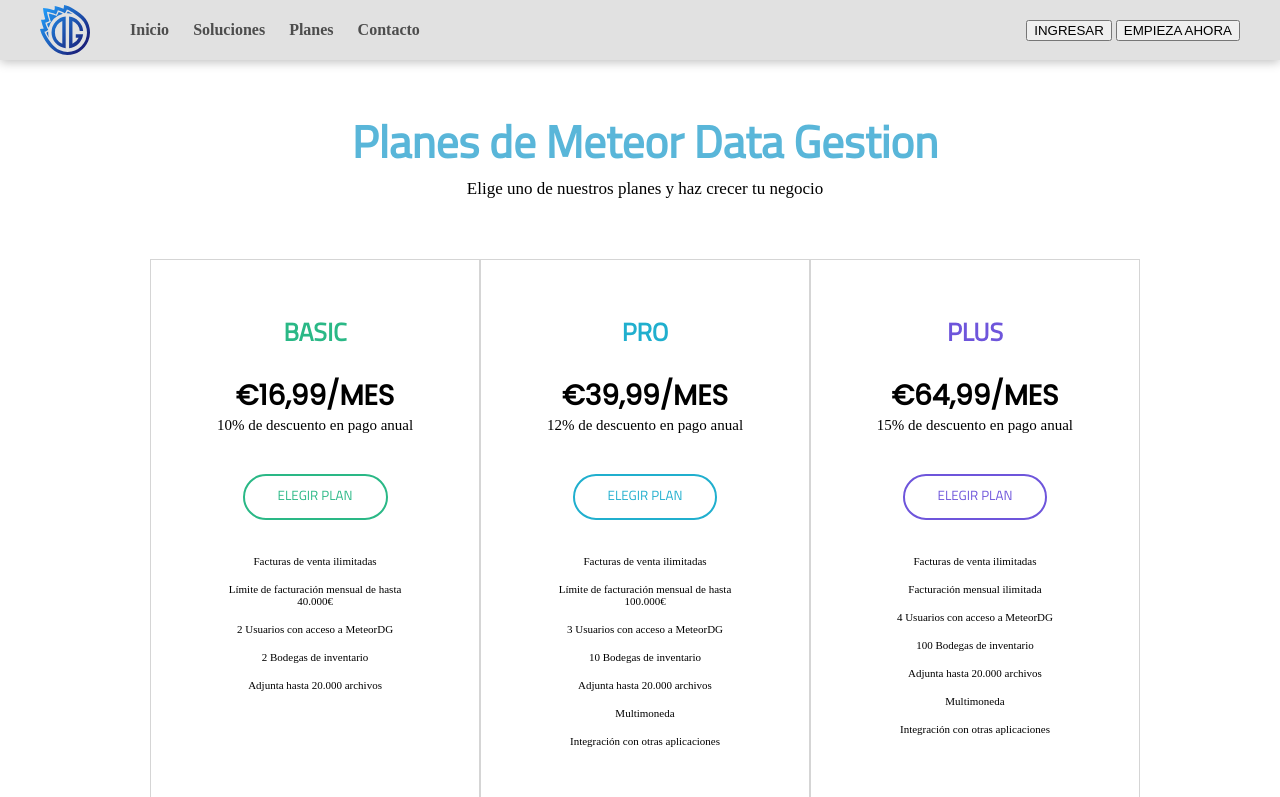
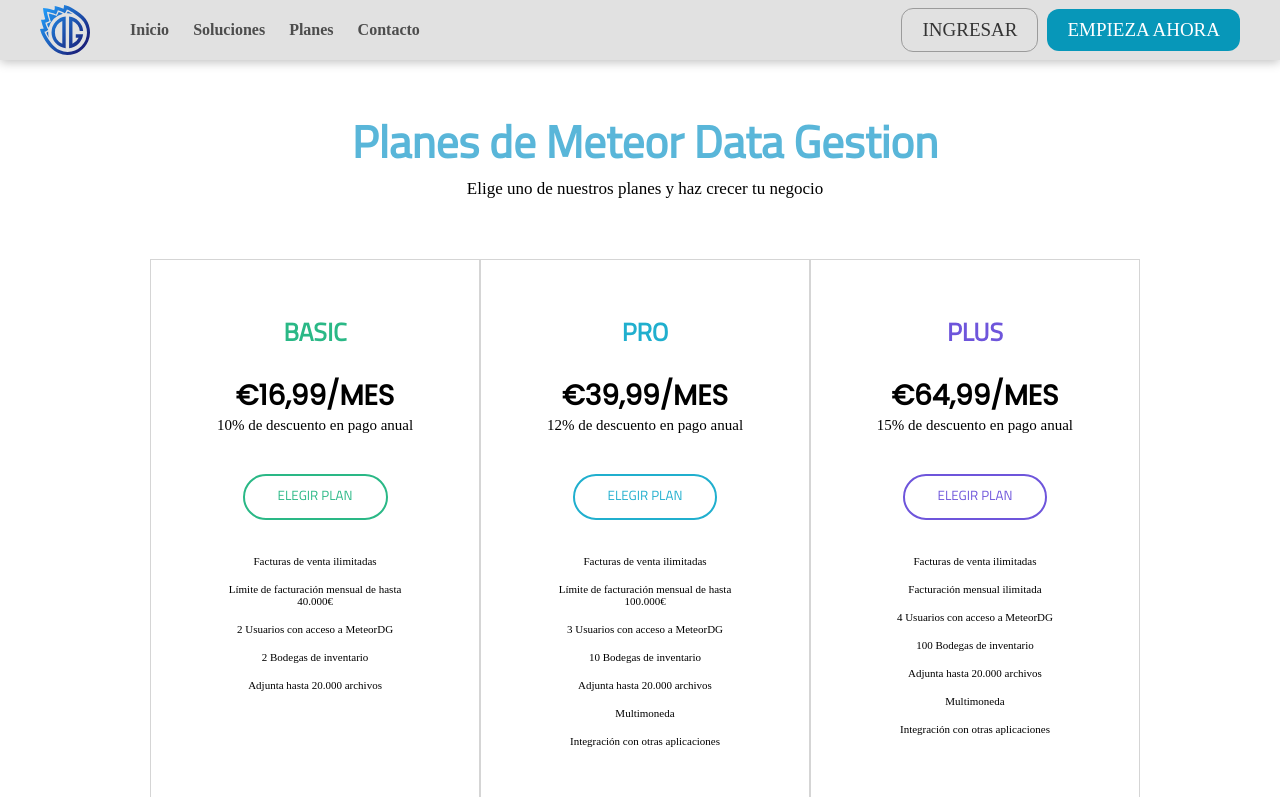
Before and after one commit to malmorox/MeteorDG, a PHP site: page /subscription-plans.html in a window 1280 px wide. Shown: the top 797 px of the page. Run offline with PHP 8.4, Linux system fonts and the light colour scheme; some web fonts are replaced.

Commit message:
Modificando la cabecera de la página de planes

```diff
--- a/public/css/subscription-plans.css
+++ b/public/css/subscription-plans.css
@@ -60,7 +60,7 @@
 }
 
 .meteordg-header {
-    background-color: #e1e1e1;
+    background: #e1e1e1;
     position: fixed;
     top: 0;
     display: flex;
@@ -127,7 +127,33 @@
 }
 
 .meteordg-header-register-buttons {
+    font-size: 19px;
+    font-family: 'Ubuntu-Regular';
+    padding: 10px 20px;
+    border-radius: 12px;
+    cursor: pointer;
+    transition: 0.25s;
+}
 
+#sign-up {
+    background: transparent;
+    border: 1px solid #9b9b9b;
+    color: #333333;
+}
+
+#sign-up:hover {
+    background: #d3d3d3;
+}
+
+#start-now {
+    margin-left: 5px;
+    background: #0797b9;
+    border: none;
+    color: white;
+}
+
+#start-now:hover {
+    background: #068ca9;
 }
 
 #meteordg-plans-title {
--- a/public/subscription-plans.html
+++ b/public/subscription-plans.html
@@ -27,9 +27,9 @@
                     <div id="meteordg-header-language">
                         <span></span>
                     </div>
-                    <div class="meteordg-header-register-buttons">
-                        <button class="meteordg-header-signup-buttons" id="sign-up"> INGRESAR </button>
-                        <button class="meteordg-header-signup-buttons" id="start-now" > EMPIEZA AHORA </button>
+                    <div class="meteordg-header-buttons-zone">
+                        <button class="meteordg-header-register-buttons" id="sign-up"> INGRESAR </button>
+                        <button class="meteordg-header-register-buttons" id="start-now" > EMPIEZA AHORA </button>
                     </div>
                 </div>
             </section>
```
